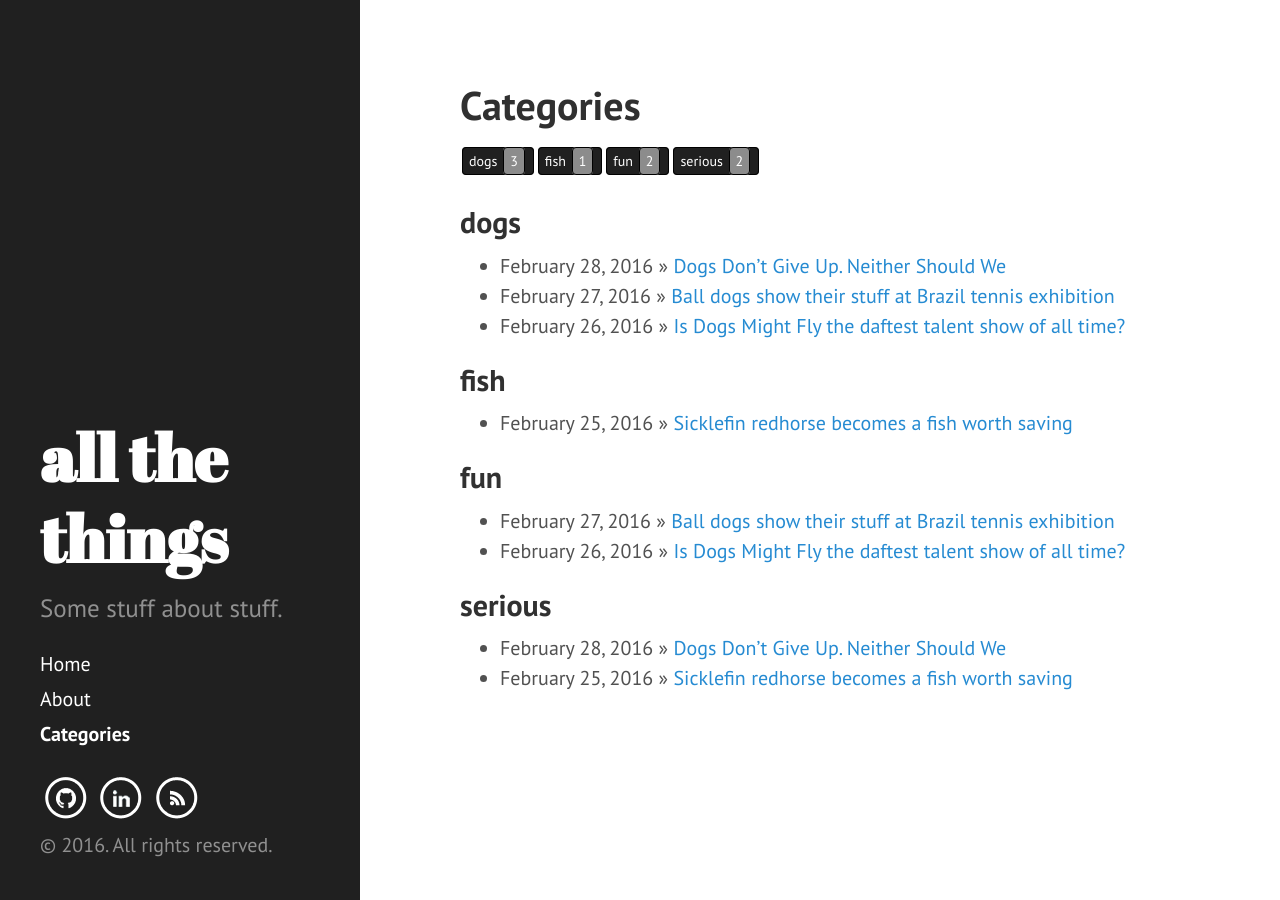
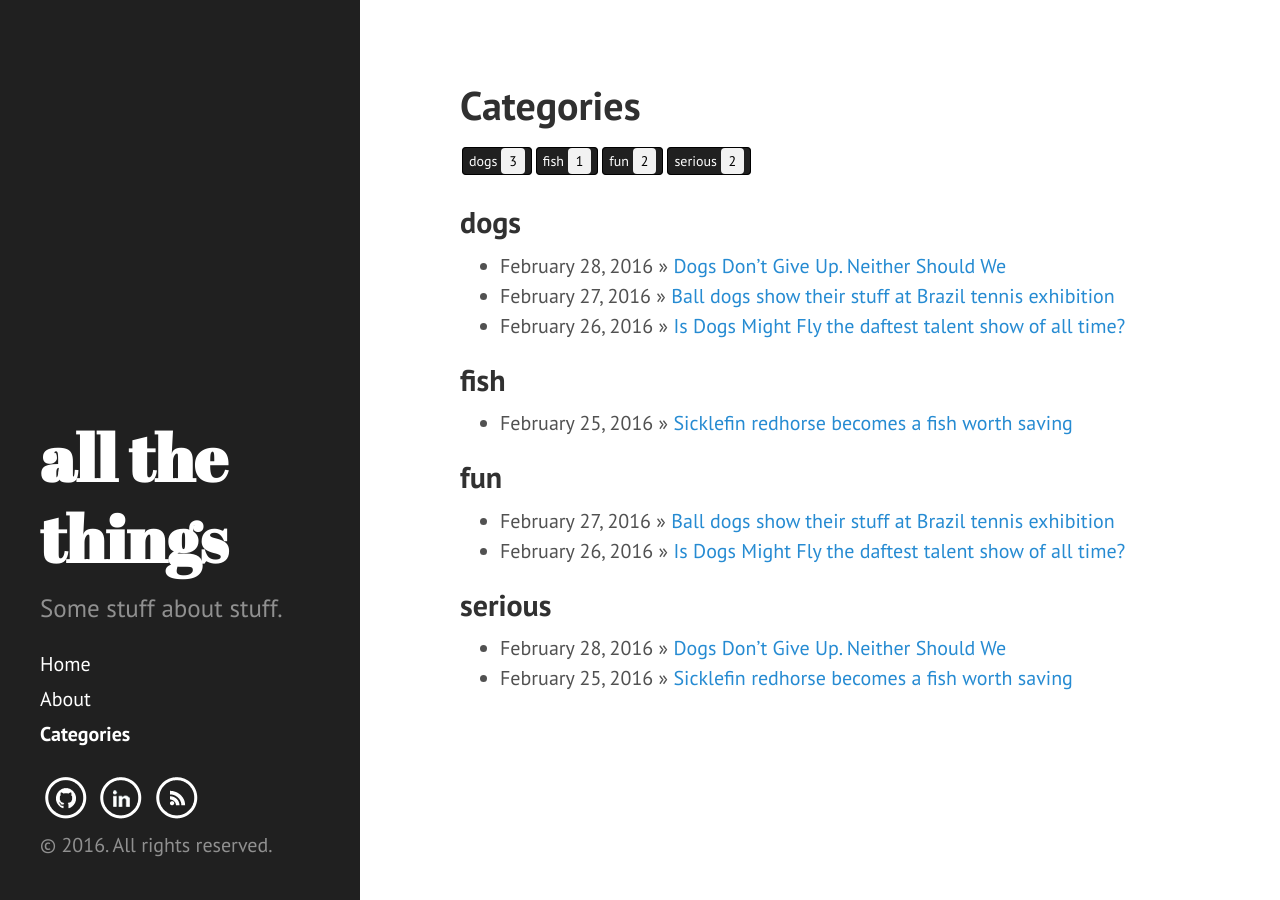
Before and after one commit to nbobhate/nbobhate.github.io, a Jekyll site: the page built from categories.md, in a window 1280 px wide. Built offline with Jekyll 4.4.1, drawn with Linux system fonts in a browser that asks for light colours.

Commit message:
Update custom.css

```diff
--- a/public/css/custom.css
+++ b/public/css/custom.css
@@ -77,14 +77,9 @@
 
 .tag-box a span {
     font-size: 14px;
-    color: #ffffff;
-    background-color: #8c8c8c;
-		color: #fff;
-    padding: 4px 6px;
-    margin: 2px;
+    color: black;
+    background-color: #f2f2f2;
+    padding: 4px 8px;
     text-decoration: none;
-    border: 0.0625rem solid black;
-    -webkit-border-radius: 4px;
-    -moz-border-radius: 4px;
     border-radius: 4px;
 }
```
